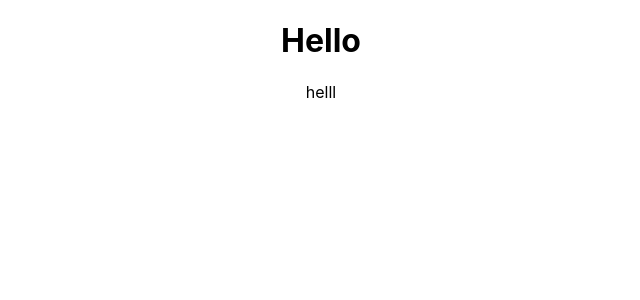
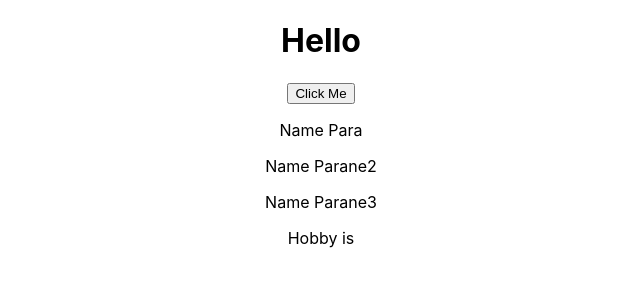
Before and after one commit to parane/LearnReact, a React (Create React App) app: page / in a window 1280 px wide. Shown: the top 300 px of the page, without its empty margins (319-959 px from the left). Built offline with nearby package versions, Linux system fonts and the light colour scheme.

Commit message:
Reusable Component

```diff
--- a/src/App.js
+++ b/src/App.js
@@ -4,11 +4,36 @@ import Person from './Person/Person'
 
 
 class App  extends Component {
+
+  state = {
+    Person :[
+      {name:'Para',age:12},
+      {name:'Parane2',age:12},
+      {name:'Parane3',age:12}
+    ],
+    OtherState:'anytho'
+  };
+
+  switchNameHandler = () =>{
+    console.log('Button Clicked !!!');
+    this.setState({
+      Person :[
+      {name:'Paraneetharan',age:12},
+      {name:'Parane2',age:12},
+      {name:'Parane3',age:12}
+    ]
+    });
+  }
+
+
   render(){
  return (
     <div className="App">
       <h1>Hello</h1>
-      <Person/>
+      <button onClick={this.switchNameHandler}>Click Me </button>
+      <Person name={this.state.Person[0].name}/>
+      <Person name={this.state.Person[1].name}/>
+      <Person name={this.state.Person[2].name}>Hobby is </Person>
     </div>
   );
 
--- a/src/Person/Person.js
+++ b/src/Person/Person.js
@@ -1,7 +1,12 @@
 import React  from 'react';
 
-const person = () => {
-    return  <p>helll</p>;
+const person = (props) => {
+    return  (
+    <div>
+    <p>Name {props.name} </p>
+    <p>{props.children}</p>
+    </div>
+    );
 }
 
 export default person;
```
